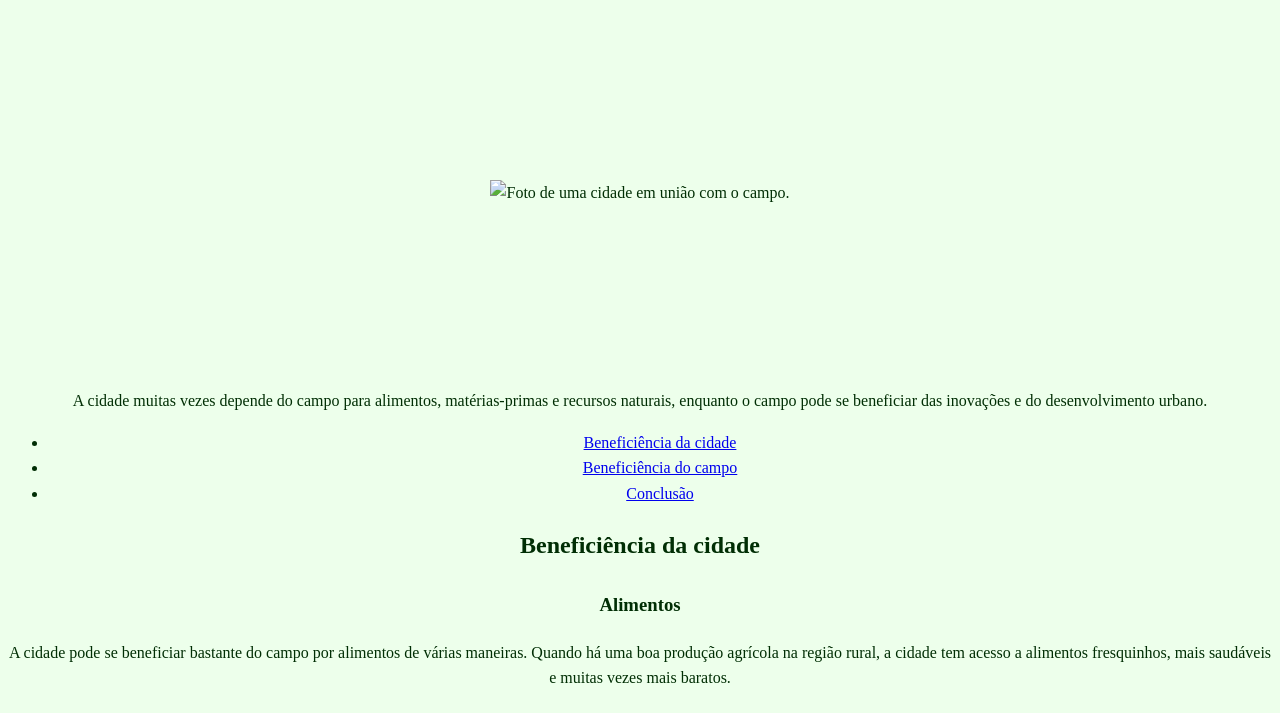
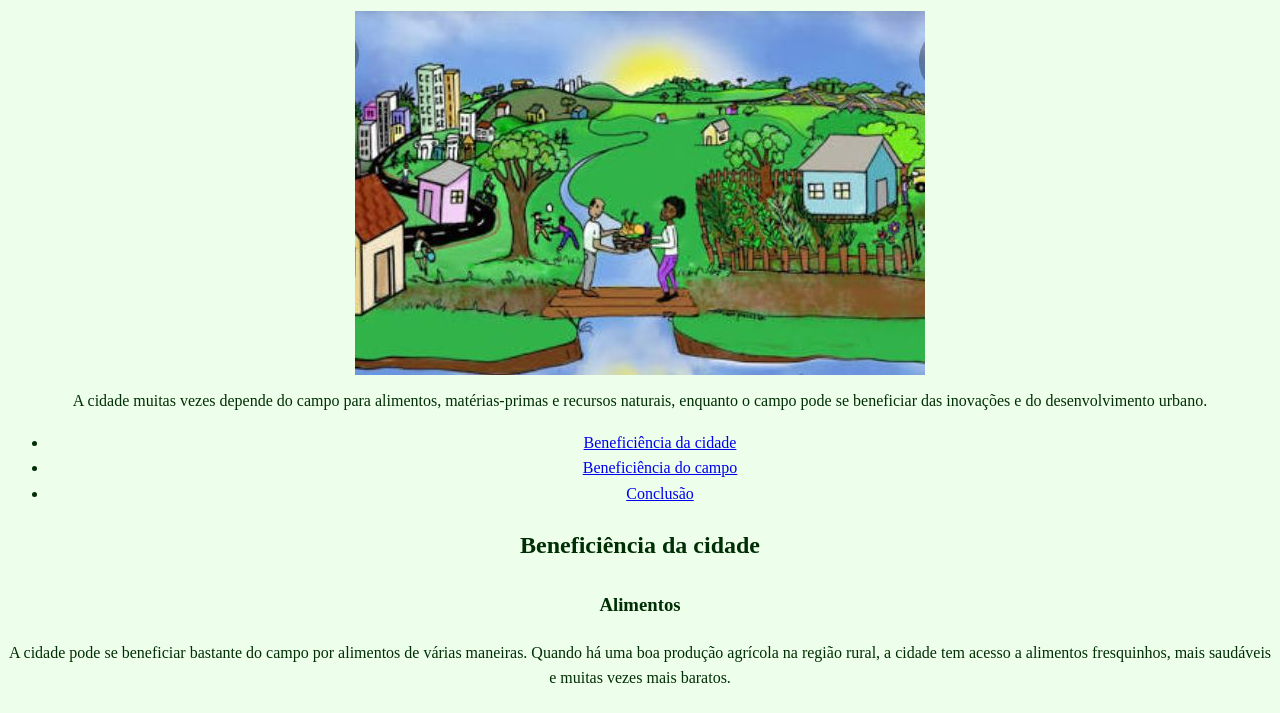
Before and after one commit to lourenco12/Agrinhoo, a plain HTML site: page index.html in a window 1280 px wide. Shown: the part 76-789 px from the top of the page. Drawn offline with Linux system fonts and the light colour scheme.

Commit message:
Add files via upload

```diff
--- a/index.html
+++ b/index.html
@@ -10,7 +10,7 @@
     <header>
         <h1>Festejando a conexão campo cidade</h1>
         <div class="container">
-        <img src="img/a296561c-e2b0-436d-b9cc-f698f5170d11 (1).png" alt="Foto de uma cidade em união com o campo.">
+        <img src="a296561c-e2b0-436d-b9cc-f698f5170d11 (1).png" alt="Foto de uma cidade em união com o campo.">
         </div>
         <p> A cidade muitas vezes depende do campo para alimentos, matérias-primas e recursos naturais, enquanto o campo pode se beneficiar das
             inovações e do desenvolvimento urbano. </p>
```
